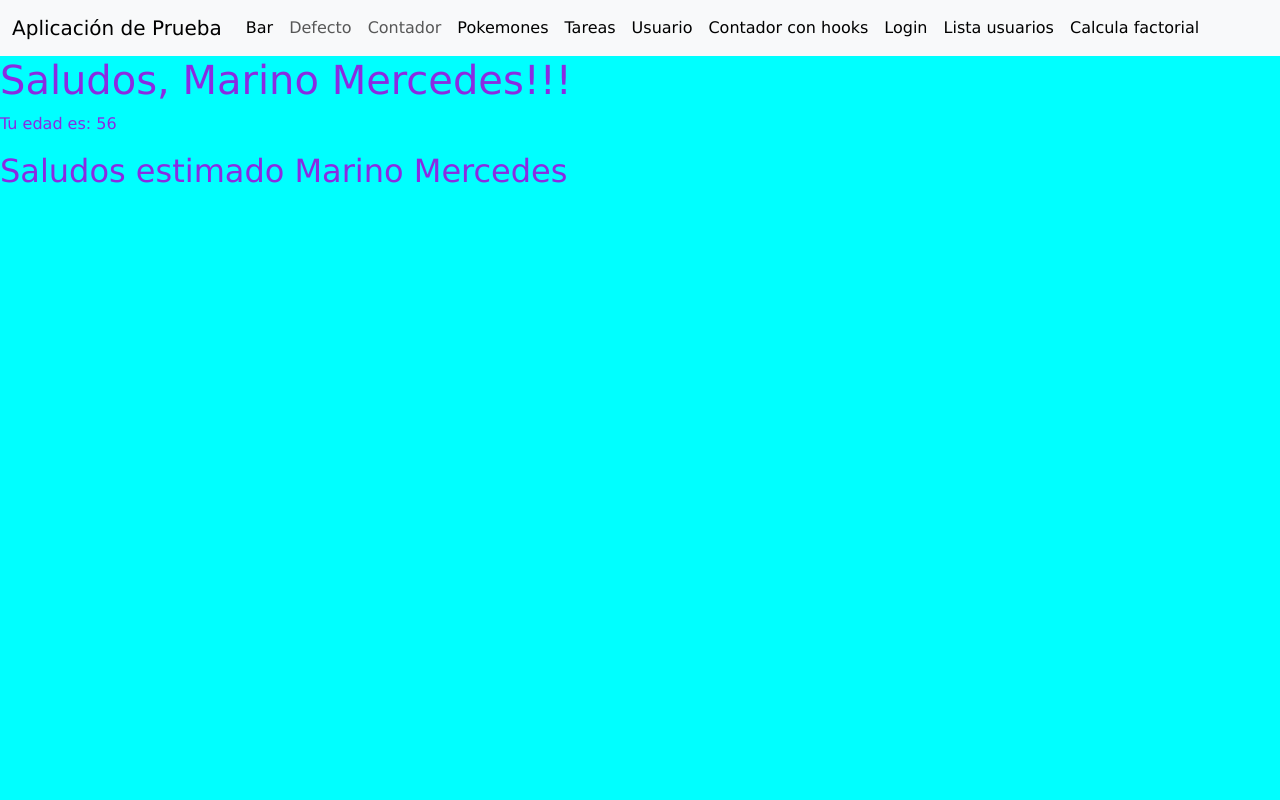
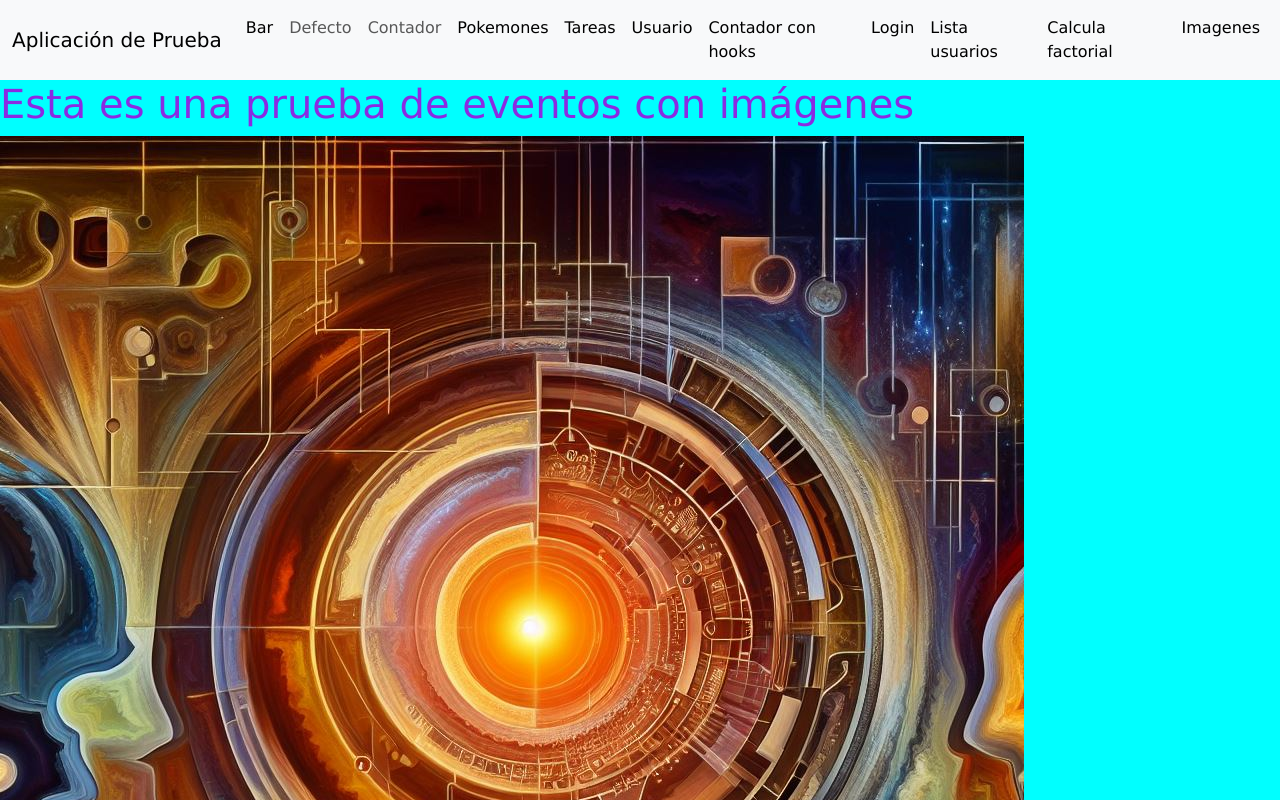
Before and after one commit to javierrweiss/proyectoreact, a React (Vite) app: page /imagenes in a window 1280 px wide. Before the commit this address led to /. Shown: the top 800 px of the page. Built offline with nearby package versions, Linux system fonts and the light colour scheme.

Commit message:
Imagenes

```diff
--- a/src/App.jsx
+++ b/src/App.jsx
@@ -10,12 +10,13 @@ import UsuariosComponent from './componentes/varios/UsuariosComponent'
 import Factorial from './componentes/varios/Factorial'
 import NavBar from './componentes/varios/NavBar'
 import { Routes, Route, Navigate } from 'react-router-dom'
+import UsuarioProvider from './componentes/contexto/UsuarioProvider'
+import Imagenes from './componentes/varios/Imagenes'
 
 function App() {
     return (
-        <>
+        <UsuarioProvider>
             <NavBar />
-
             <Routes>
                 <Route path='/' element={<Bar nombre='Marino' apellido='Mercedes' edad='56'></Bar>}></Route>
                 <Route path='/defecto' element={<Defecto></Defecto>}></Route>
@@ -27,9 +28,10 @@ function App() {
                 <Route path='/formulariocomponent' element={<FormularioComponent></FormularioComponent>}></Route>
                 <Route path='/usuarioscomponent' element={<UsuariosComponent></UsuariosComponent>}></Route>
                 <Route path='/factorial' element={<Factorial></Factorial>}></Route>
+                <Route path='/imagenes' element={<Imagenes></Imagenes>}></Route>
                 <Route path='/*' element={ <Navigate to='/'></Navigate>}></Route>
             </Routes>
-        </>
+        </UsuarioProvider>
     );
 }
 
--- /dev/null
+++ b/src/componentes/contexto/UsuarioContexto.jsx
@@ -0,0 +1,3 @@
+import { createContext } from "react";
+
+export const UsuarioContexto = createContext();
--- /dev/null
+++ b/src/componentes/contexto/UsuarioProvider.jsx
@@ -0,0 +1,19 @@
+import { UsuarioContexto } from "./UsuarioContexto";
+
+const usuario = {
+    nombre: 'Pedrito',
+    apellido: 'Harrison',
+    dni: 1223343,
+    edad: 26
+}
+
+function UsuarioProvider({ children }) {
+    return (
+    <>
+    <UsuarioContexto.Provider value={{ usuario }}>
+        {children}
+    </UsuarioContexto.Provider>
+    </> );
+}
+
+export default UsuarioProvider;
--- a/src/componentes/varios/Chanfle.jsx
+++ b/src/componentes/varios/Chanfle.jsx
@@ -1,11 +1,15 @@
 //import PropTypes from 'prop-types'
+import { useContext } from 'react';
 import saludoTag from '../../utils/utils'
+import { UsuarioContexto } from '../contexto/UsuarioContexto';
 
 const Bar = ({ nombre, apellido, edad }) => {
-    return ( <>
+    const { usuario } = useContext( UsuarioContexto);
+    return (
+    <>
     <h1>Saludos, {nombre} {apellido}!!!</h1>
     <p>Tu edad es: {edad}</p>
-    <h2>{saludoTag`Saludos ${nombre} ${apellido} ${edad}`}</h2>
+    <h2>{saludoTag`¡Saludos, ${usuario.nombre} ${usuario.apellido} ${usuario.edad} !`}</h2>
     </> );
 }
 /*
--- /dev/null
+++ b/src/componentes/varios/Imagenes.jsx
@@ -0,0 +1,19 @@
+import { useState } from "react";
+import sociologia  from '../../assets/sociologia_del_conocimiento_23.jpeg';
+import calavera from '../../assets/calavera.jpeg';
+
+function Imagenes() {
+    const [imagen, setImagen] = useState(sociologia);
+    return (
+    <>
+    <h1> Esta es una prueba de eventos con imágenes</h1>
+    <img src={imagen}
+         alt="Sociologia"
+         onMouseOver={() => setImagen(calavera)}
+         onMouseOut={() => setImagen(sociologia)}
+    />
+    </>
+    );
+}
+
+export default Imagenes;
--- a/src/componentes/varios/NavBar.jsx
+++ b/src/componentes/varios/NavBar.jsx
@@ -1,13 +1,3 @@
-import Bar from './Chanfle'
-import Defecto from './Defecto'
-import { Contador } from './Contador'
-import Pokemones  from './Pokemones'
-import Formulario from '../formularios/Formulario'
-import { AppUser } from './AppUser'
-import { HooksApp } from './HooksApp'
-import { FormularioComponent }   from '../formularios/FormularioComponent'
-import UsuariosComponent from './UsuariosComponent'
-import Factorial from './Factorial'
 import { Link, NavLink } from 'react-router-dom'
 
 function NavBar() {
@@ -51,6 +41,9 @@ function NavBar() {
                             <li className="nav-item">
                                 <NavLink className="nav-link active" to="/factorial">Calcula factorial</NavLink>
                             </li>
+                            <li className="nav-item">
+                                <NavLink className="nav-link active" to="/imagenes">Imagenes</NavLink>
+                            </li>
                         </ul>
                     </div>
                 </div>
```
Also changed, not shown: src/assets/calavera.jpeg (added), src/assets/sociologia_del_conocimiento_23.jpeg (added).
